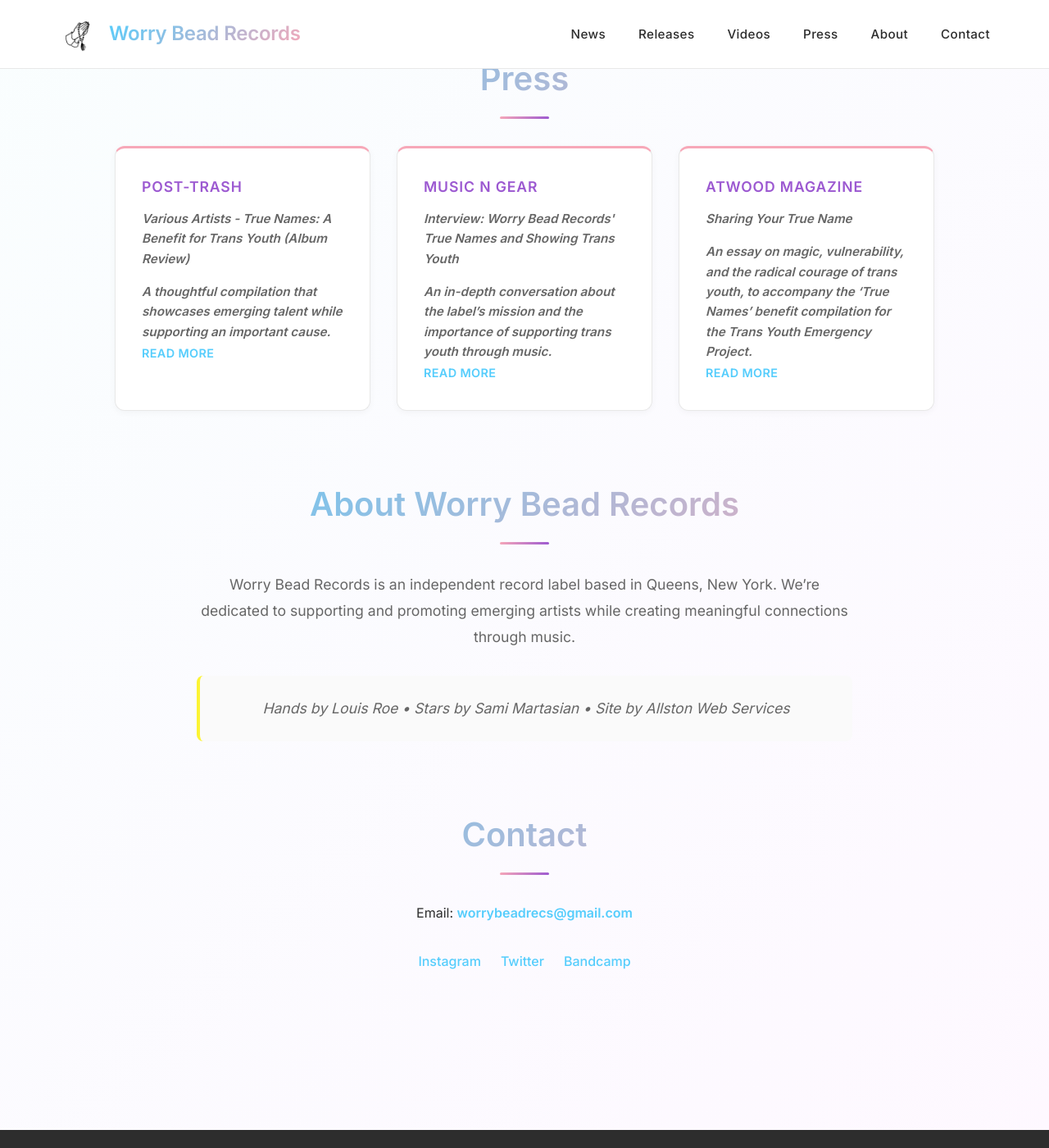
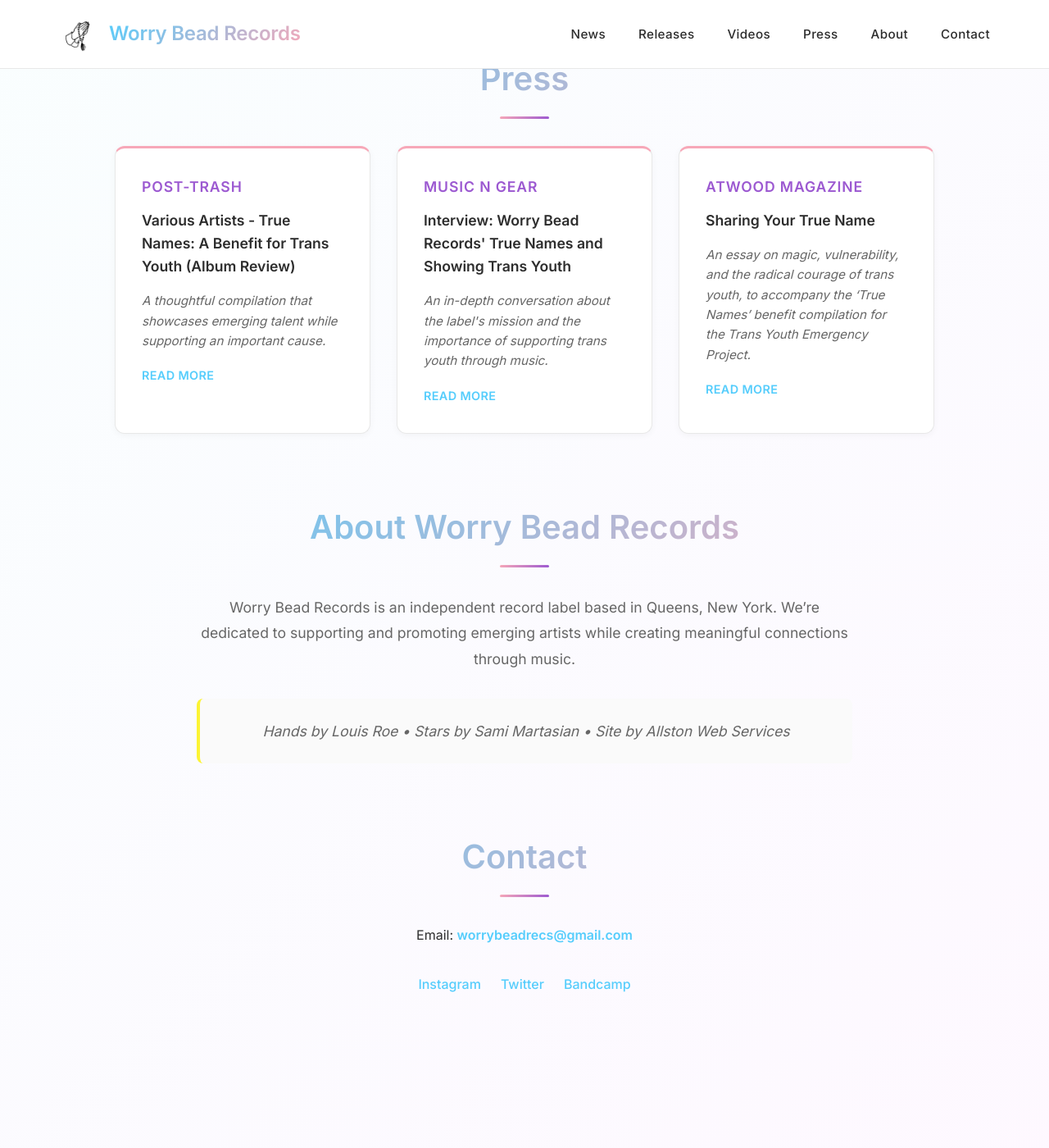
Before and after one commit to FennMacon/worrybead, a Jekyll site: the page built from index.html, in a window 1280 px wide and 1400 px high, scrolled down 4008 px. Shown: the whole window at 82% size. Built offline with Jekyll 4.4.1, drawn with Linux system fonts in a browser that asks for light colours; a script that is not in the unit is left out.

Commit message:
Fix press excerpt formatting issues - Revert press excerpts from markdown back to text widget - Remove markdownify filter from press excerpts in template - Simplify CSS styling for press excerpts with proper overrides - Press excerpts don't need markdown complexity, just clean text display

```diff
--- a/admin/config.yml
+++ b/admin/config.yml
@@ -56,7 +56,7 @@
     fields:
       - {label: "Publication", name: "publication", widget: "string"}
       - {label: "Article Title", name: "title", widget: "string"}
-      - {label: "Excerpt/Blurb", name: "excerpt", widget: "markdown", hint: "A short description or quote from the article"}
+      - {label: "Excerpt/Blurb", name: "excerpt", widget: "text", hint: "A short description or quote from the article"}
       - {label: "External URL", name: "external_url", widget: "string"}
       - {label: "Date", name: "date", widget: "datetime", date_format: "YYYY-MM-DD", time_format: false}
 
--- a/index.html
+++ b/index.html
@@ -102,7 +102,7 @@
                     <h3>{{ press_item.publication }}</h3>
                     <p><strong>{{ press_item.title }}</strong></p>
                     {% if press_item.excerpt %}
-                    <div class="press-excerpt">{{ press_item.excerpt | markdownify }}</div>
+                    <p class="press-excerpt">{{ press_item.excerpt }}</p>
                     {% endif %}
                     <a href="{{ press_item.external_url }}" target="_blank" rel="noopener">Read More</a>
                 </article>
--- a/styles.css
+++ b/styles.css
@@ -457,15 +457,12 @@
     color: var(--accent-secondary);
 }
 
-.press-excerpt p {
-    color: var(--text-light);
-    font-size: 0.95rem;
-    font-style: italic;
+.press-excerpt {
+    color: var(--text-light) !important;
+    font-size: 0.95rem !important;
+    font-style: italic !important;
+    font-weight: normal !important;
     margin-bottom: 1rem;
-}
-
-.press-excerpt p:last-child {
-    margin-bottom: 0;
 }
 
 /* Videos Section */
```
